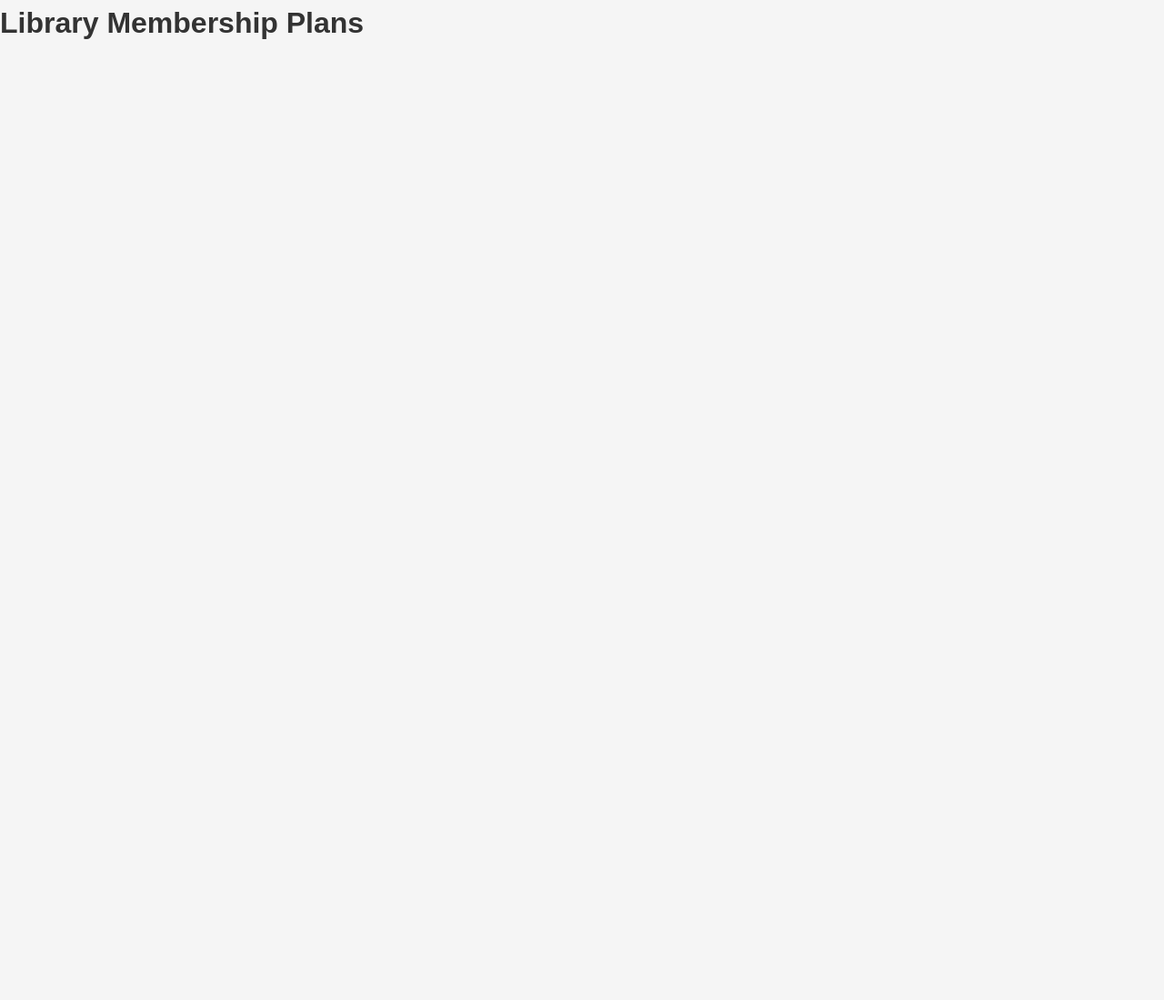
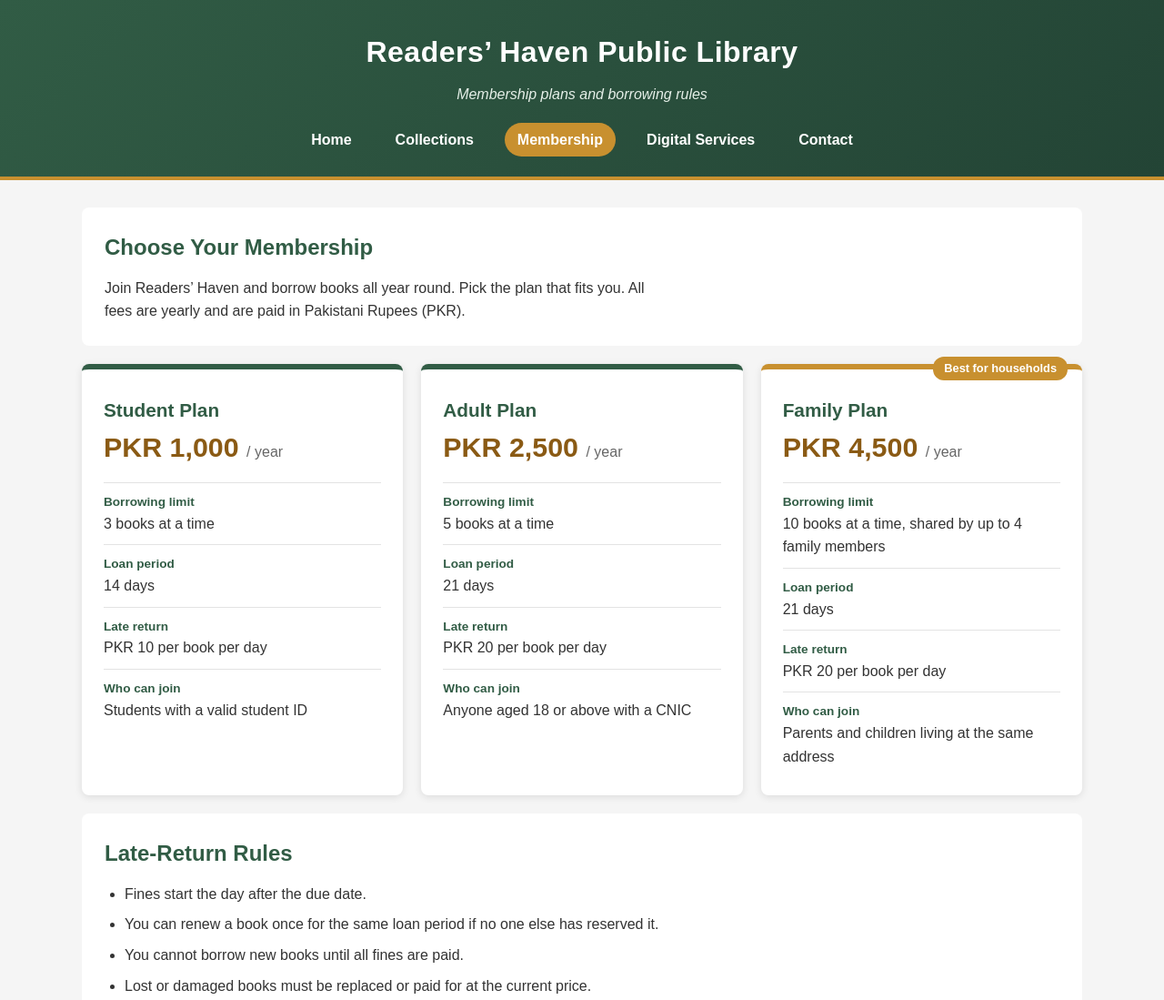
Before and after one commit to hadianawaz-01/readers-haven-library, a website: page src/membership.html in a window 1280 px wide. Shown: the top 1099 px of the page at 91% size. Before the commit the page ends 800 px from the top, so only its background shows below. Drawn offline with Linux system fonts and the light colour scheme.

Commit message:
Style membership page header, footer and plan cards

```diff
--- a/src/membership.html
+++ b/src/membership.html
@@ -1,12 +1,85 @@
 <!DOCTYPE html>
 <html lang="en">
 <head>
-    <meta charset="UTF-8">
-    <meta name="viewport" content="width=device-width, initial-scale=1.0">
-    <title>Readers' Haven - Membership</title>
-    <link rel="stylesheet" href="../styles/style.css">
+  <meta charset="UTF-8">
+  <meta name="viewport" content="width=device-width, initial-scale=1">
+  <title>Membership | Readers' Haven Public Library</title>
+  <link rel="stylesheet" href="../styles/style.css">
 </head>
 <body>
-    <h1>Library Membership Plans</h1>
+
+  <header class="site-header">
+    <h1>Readers&rsquo; Haven Public Library</h1>
+    <p>Membership plans and borrowing rules</p>
+    <nav>
+      <a href="index.html">Home</a>
+      <a href="collections.html">Collections</a>
+      <a href="membership.html" class="active">Membership</a>
+      <a href="services.html">Digital Services</a>
+      <a href="contact.html">Contact</a>
+    </nav>
+  </header>
+
+  <main class="container">
+
+    <section class="mem-intro">
+      <h2>Choose Your Membership</h2>
+      <p>Join Readers&rsquo; Haven and borrow books all year round. Pick the plan that fits you. All fees are yearly and are paid in Pakistani Rupees (PKR).</p>
+    </section>
+
+    <section class="mem-plans">
+
+      <article class="mem-plan">
+        <h3>Student Plan</h3>
+        <p class="mem-fee">PKR 1,000 <span>/ year</span></p>
+        <ul>
+          <li><strong>Borrowing limit</strong>3 books at a time</li>
+          <li><strong>Loan period</strong>14 days</li>
+          <li><strong>Late return</strong>PKR 10 per book per day</li>
+          <li><strong>Who can join</strong>Students with a valid student ID</li>
+        </ul>
+      </article>
+
+      <article class="mem-plan">
+        <h3>Adult Plan</h3>
+        <p class="mem-fee">PKR 2,500 <span>/ year</span></p>
+        <ul>
+          <li><strong>Borrowing limit</strong>5 books at a time</li>
+          <li><strong>Loan period</strong>21 days</li>
+          <li><strong>Late return</strong>PKR 20 per book per day</li>
+          <li><strong>Who can join</strong>Anyone aged 18 or above with a CNIC</li>
+        </ul>
+      </article>
+
+      <article class="mem-plan mem-popular">
+        <span class="mem-badge">Best for households</span>
+        <h3>Family Plan</h3>
+        <p class="mem-fee">PKR 4,500 <span>/ year</span></p>
+        <ul>
+          <li><strong>Borrowing limit</strong>10 books at a time, shared by up to 4 family members</li>
+          <li><strong>Loan period</strong>21 days</li>
+          <li><strong>Late return</strong>PKR 20 per book per day</li>
+          <li><strong>Who can join</strong>Parents and children living at the same address</li>
+        </ul>
+      </article>
+
+    </section>
+
+    <section class="mem-rules">
+      <h2>Late-Return Rules</h2>
+      <ul>
+        <li>Fines start the day after the due date.</li>
+        <li>You can renew a book once for the same loan period if no one else has reserved it.</li>
+        <li>You cannot borrow new books until all fines are paid.</li>
+        <li>Lost or damaged books must be replaced or paid for at the current price.</li>
+      </ul>
+    </section>
+
+  </main>
+
+  <footer class="site-footer">
+    <p>&copy; 2026 Readers&rsquo; Haven Public Library</p>
+  </footer>
+
 </body>
 </html>
--- a/styles/style.css
+++ b/styles/style.css
@@ -1,4 +1,3 @@
-
 /* Shared Styles for Readers' Haven */
 
 /* Universal Styling */
@@ -153,3 +152,136 @@ section h2 {
   .svc-card { padding: 0.75rem 1rem; }
 }
 /* ===== End of Services page ===== */
+
+
+/* ===== Membership page (Member 2) ===== */
+.mem-intro p {
+    max-width: 70ch;
+}
+
+section.mem-plans {
+    background: transparent;
+    padding: 0;
+    display: grid;
+    grid-template-columns: repeat(3, 1fr);
+    gap: 20px;
+}
+
+.mem-plan {
+    position: relative;
+    background-color: white;
+    border-top: 6px solid #315c45;
+    border-radius: 8px;
+    padding: 28px 24px 20px;
+    box-shadow: 0 2px 8px rgba(0, 0, 0, 0.1);
+    transition: transform 0.2s, box-shadow 0.2s;
+}
+
+.mem-plan:hover {
+    transform: translateY(-4px);
+    box-shadow: 0 6px 16px rgba(0, 0, 0, 0.15);
+}
+
+.mem-plan h3 {
+    color: #315c45;
+    font-size: 1.3rem;
+}
+
+.mem-fee {
+    font-size: 1.9rem;
+    font-weight: bold;
+    color: #8a5a14;
+    margin-bottom: 14px;
+}
+
+.mem-fee span {
+    font-size: 1rem;
+    font-weight: normal;
+    color: #666;
+}
+
+.mem-plan ul {
+    list-style: none;
+}
+
+.mem-plan li {
+    padding: 10px 0;
+    border-top: 1px solid #e3e3e3;
+}
+
+.mem-plan li strong {
+    display: block;
+    color: #315c45;
+    font-size: 0.85rem;
+}
+
+.mem-popular {
+    border-top-color: #c8902f;
+}
+
+.mem-badge {
+    position: absolute;
+    top: -14px;
+    right: 16px;
+    background-color: #c8902f;
+    color: white;
+    font-size: 0.8rem;
+    font-weight: bold;
+    padding: 3px 12px;
+    border-radius: 12px;
+}
+
+.mem-rules ul {
+    padding-left: 22px;
+}
+
+.mem-rules li {
+    margin-bottom: 8px;
+}
+
+/* Membership page: header and footer polish */
+.site-header {
+    background: linear-gradient(135deg, #315c45, #234435);
+    border-bottom: 4px solid #c8902f;
+    padding: 32px 15px 22px;
+}
+
+.site-header h1 {
+    font-size: 2rem;
+    letter-spacing: 0.5px;
+}
+
+.site-header p {
+    color: #e5efe8;
+    font-style: italic;
+}
+
+nav a {
+    padding: 6px 14px;
+    border-radius: 20px;
+    transition: background-color 0.2s, color 0.2s;
+}
+
+nav a:hover {
+    background-color: rgba(255, 255, 255, 0.15);
+}
+
+nav a.active {
+    background-color: #c8902f;
+    color: white;
+}
+
+.site-footer {
+    background: #234435;
+    border-top: 4px solid #c8902f;
+    padding: 22px 15px;
+    font-size: 0.9rem;
+}
+
+/* Media query: stack the plan cards on tablets and phones */
+@media (max-width: 800px) {
+    section.mem-plans {
+        grid-template-columns: 1fr;
+    }
+}
+/*(Style membership page header, footer and plan cards)
```
